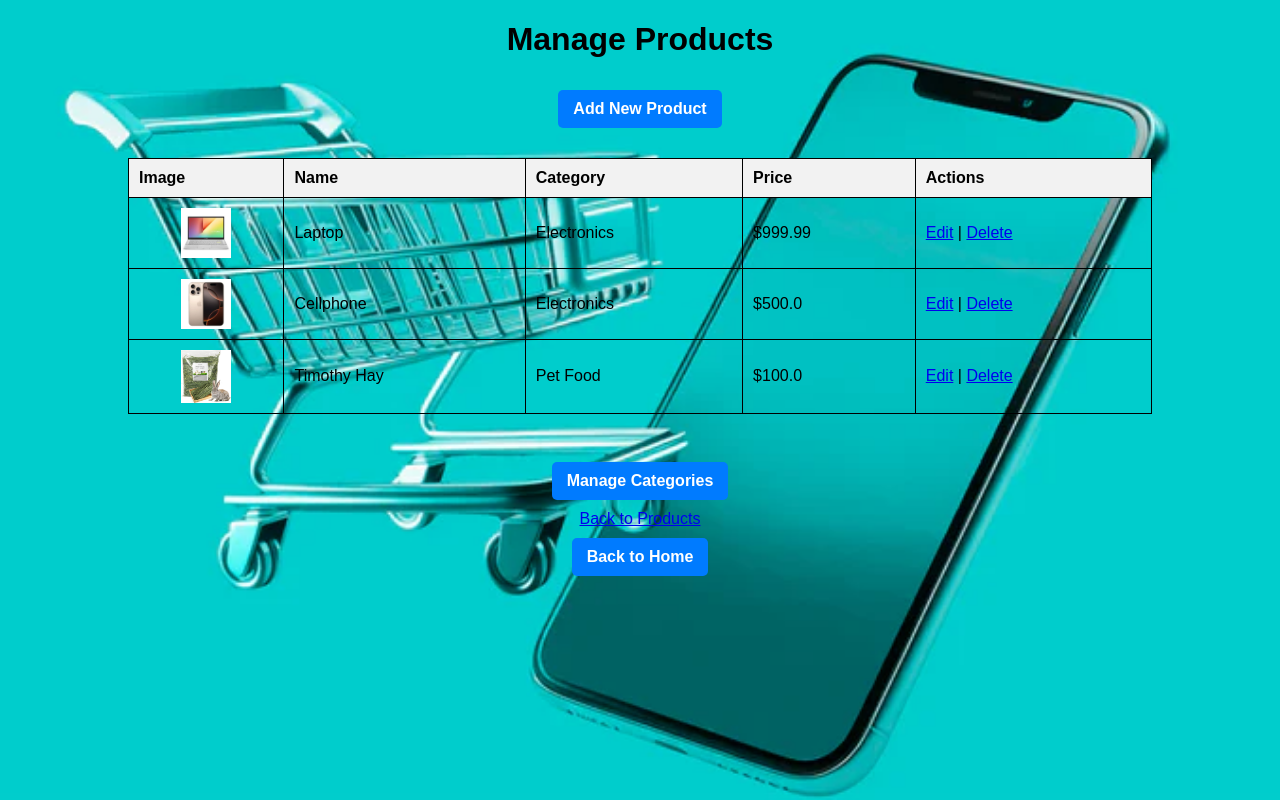
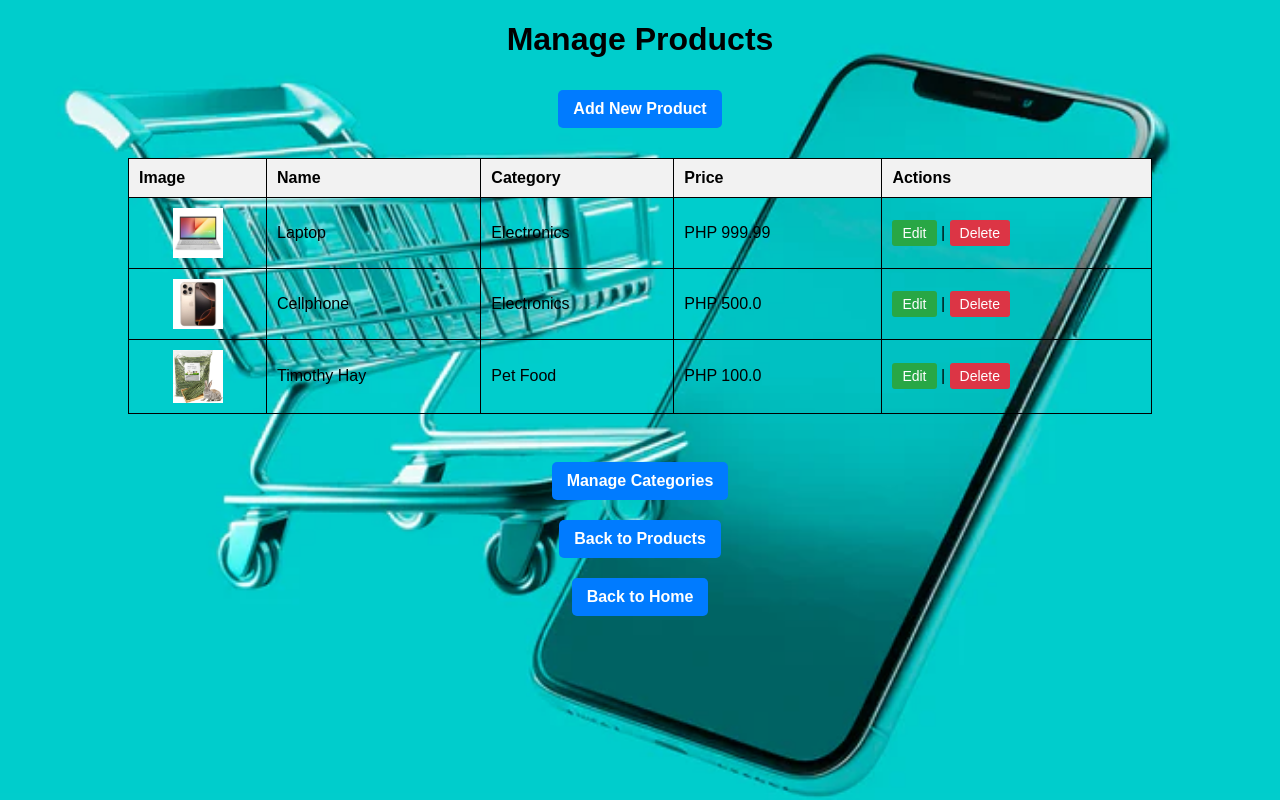
Before and after one commit to sCent02/ecommerce-flask, a Flask app: page /manage_products in a window 1280 px wide. Run offline with Flask 3, Linux system fonts and the light colour scheme; data comes from the database, SQL or seed files in the repository.

Commit message:
Update Templates

```diff
--- a/templates/index.html
+++ b/templates/index.html
@@ -10,6 +10,6 @@
     <a href="{{ url_for('products.manage_products') }}" class="btn">Manage Products</a>
 
     <br><br>
-    <a href="{{ url_for('products.get_products') }}">View Products</a>
+    <a href="{{ url_for('products.get_products') }}" class="btn">View Products</a>
 </body>
 </html>
--- a/templates/manage_products.html
+++ b/templates/manage_products.html
@@ -21,10 +21,10 @@
             <td><img src="{{ url_for('static', filename='uploads/' + product.image_url) }}" width="50"></td>
             <td>{{ product.name }}</td>
             <td>{{ product.category.name }}</td>
-            <td>${{ product.price }}</td>
+            <td>PHP {{ product.price }}</td>
             <td>
-                <a href="{{ url_for('products.edit_product', product_id=product.id) }}">Edit</a> |
-                <a href="{{ url_for('products.delete_product', product_id=product.id) }}" onclick="return confirm('Are you sure?')">Delete</a>
+                <a href="{{ url_for('products.edit_product', product_id=product.id) }}" class="table-btn">Edit</a> |
+                <a href="{{ url_for('products.delete_product', product_id=product.id) }}" class="table-btn delete-btn" onclick="return confirm('Are you sure?')">Delete</a>
             </td>
         </tr>
         {% endfor %}
@@ -34,7 +34,7 @@
     <a href="{{ url_for('products.manage_categories') }}" class="btn">Manage Categories</a>
 
     <br>
-    <a href="{{ url_for('products.get_products') }}">Back to Products</a>
+    <a href="{{ url_for('products.get_products') }}" class="btn">Back to Products</a>
 
     <br>
     <a href="{{ url_for('home') }}" class="btn">Back to Home</a>
--- a/templates/products.html
+++ b/templates/products.html
@@ -38,7 +38,7 @@
                 <img src="{{ url_for('static', filename='uploads/' + product.image_url) }}" alt="{{ product.name }}" class="product-image">
                 <h2>{{ product.name }}</h2>
                 <p>Category: {{ product.category.name if product.category else 'No Category' }}</p>
-                <p>Price: ${{ product.price }}</p>
+                <p>Price: PHP {{ product.price }}</p>
             </div>
             {% endfor %}
         </div>
```
